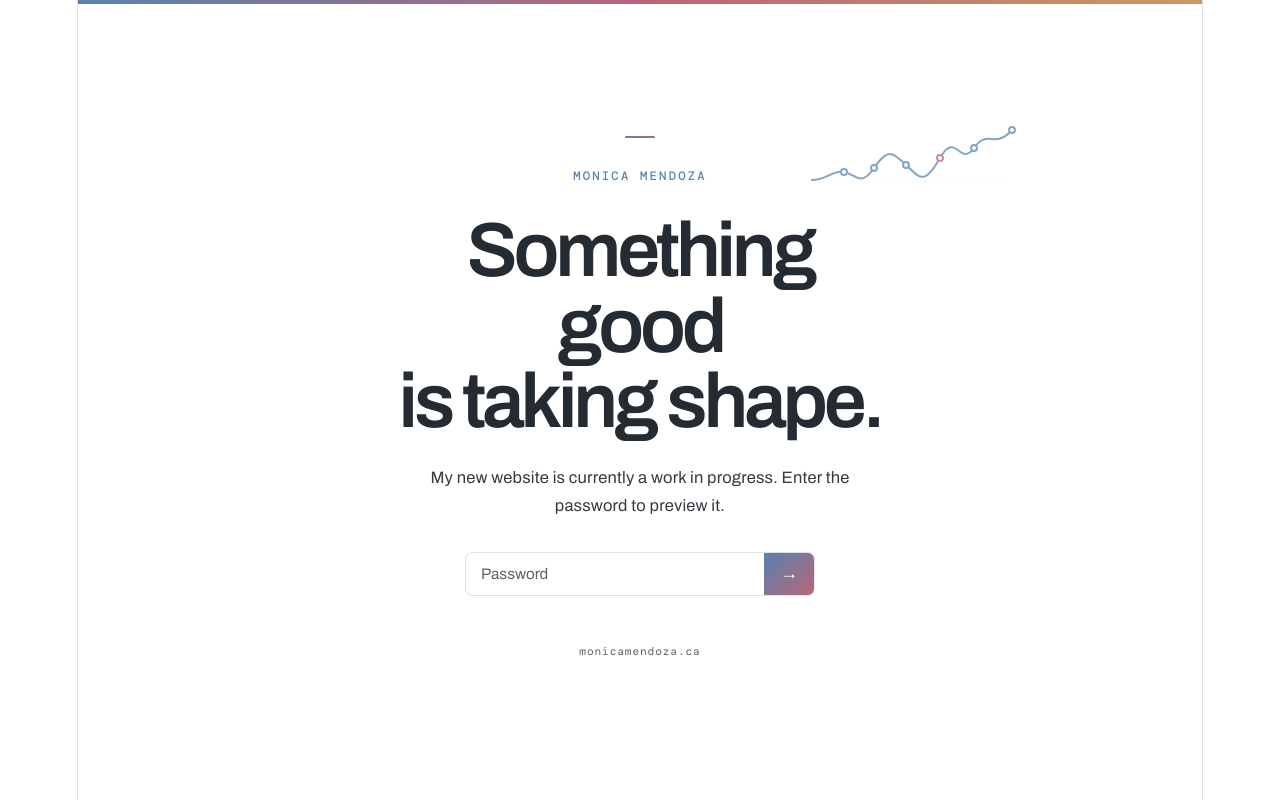
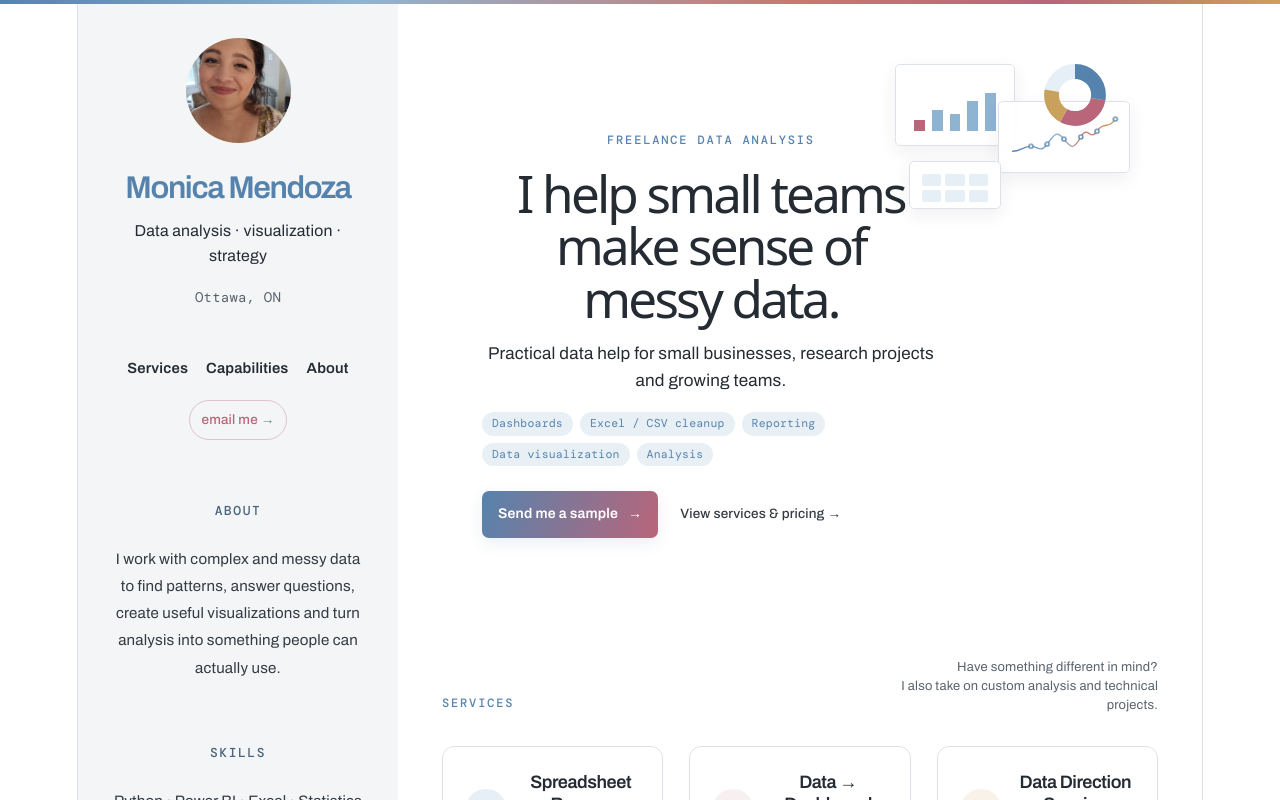
Before and after one commit to mm8738/mm8738.github.io, a React (Vite) app: page / in a window 1280 px wide. Shown: the top 800 px of the page. Built offline with nearby package versions, Linux system fonts and the light colour scheme; a web font is replaced by a local one.

Commit message:
Update main.tsx

```diff
--- a/src/main.tsx
+++ b/src/main.tsx
@@ -2,12 +2,12 @@ import { StrictMode } from 'react'
 import { createRoot } from 'react-dom/client'
 import './index.css'
 import App from './App.tsx'
-import PasswordGate from './components/PasswordGate'
+
 
 createRoot(document.getElementById('root')!).render(
   <StrictMode>
-    <PasswordGate>
+
       <App />
-    </PasswordGate>
+
   </StrictMode>
 )
```
